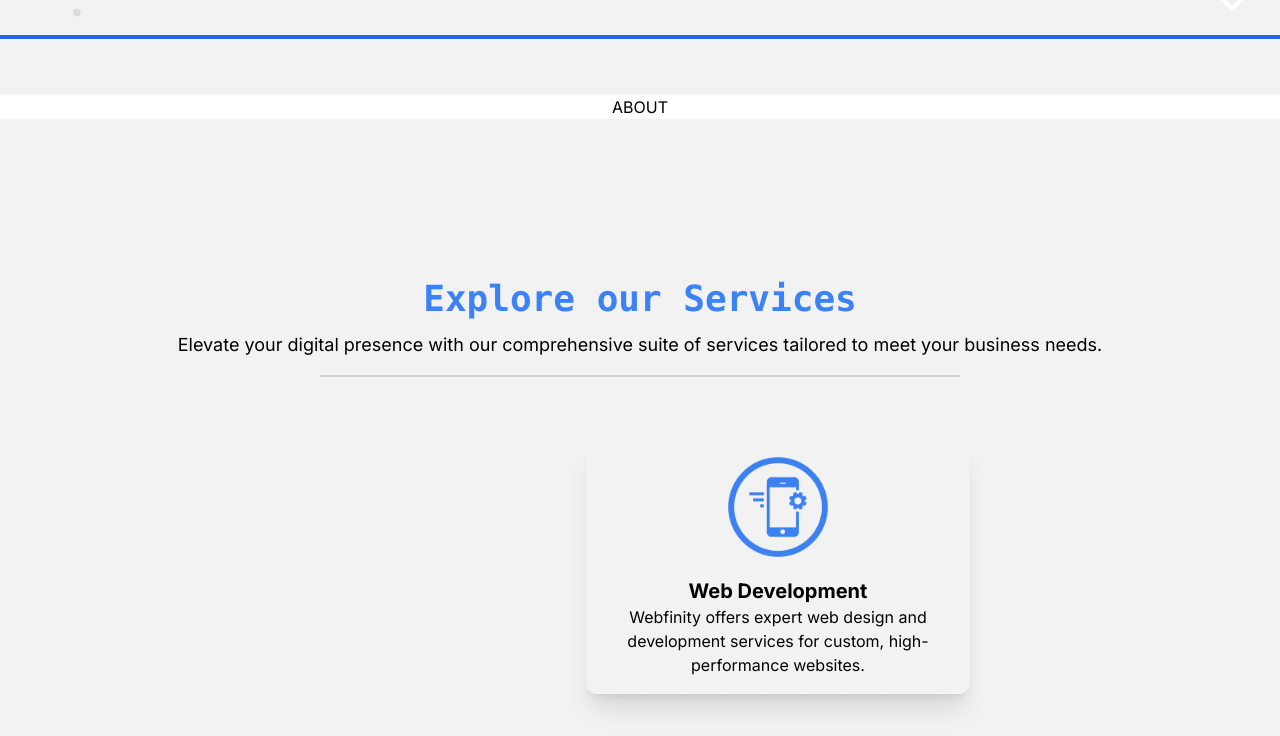
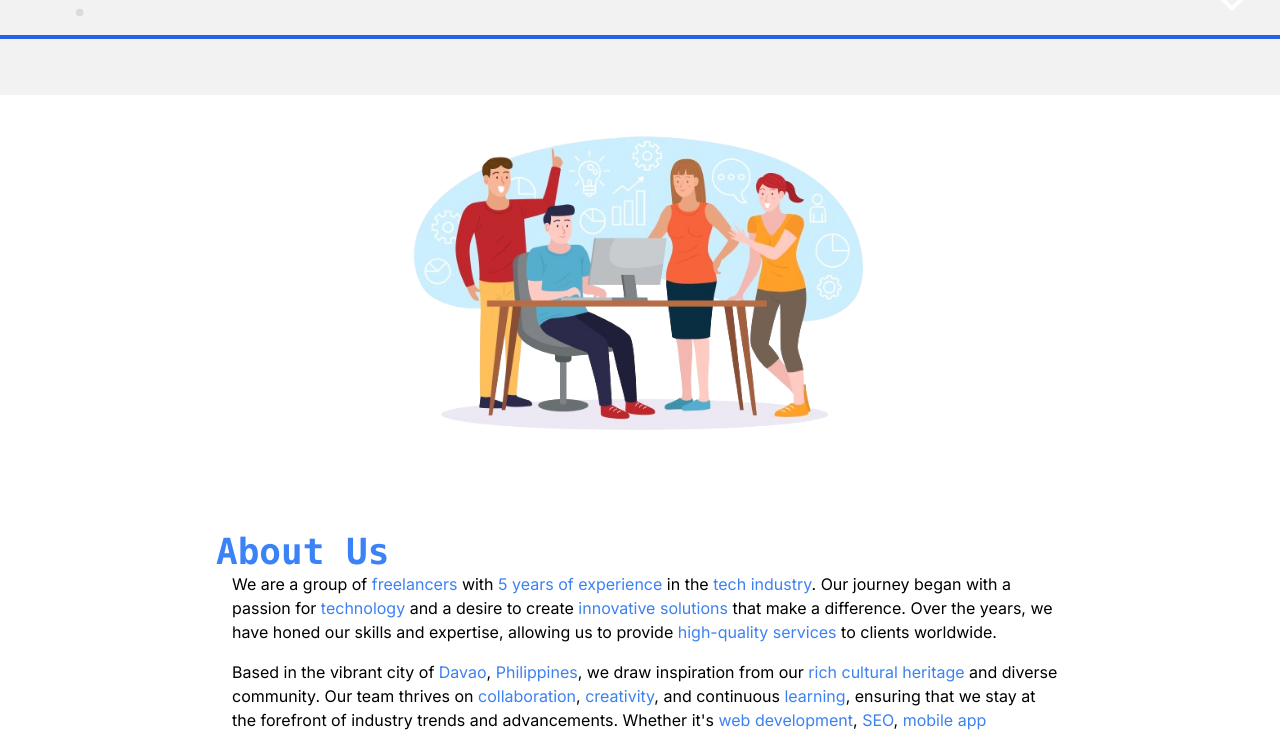
Before and after one commit to ITyukz11/Webfinity-IT-Solutions, a Next.js app: page / in a window 1280 px wide. Shown: the part 761-1497 px from the top of the page. Built offline with nearby package versions, Linux system fonts and the light colour scheme.

Commit message:
Added about content and fixed other contents

```diff
--- a/app/components/Header.tsx
+++ b/app/components/Header.tsx
@@ -6,6 +6,7 @@ import { FaSun } from 'react-icons/fa';
 import { useEffect, useRef, useState } from 'react';
 import { AnimatePresence, motion } from 'framer-motion';
 import { setCurrentActiveMenu } from '../menuSlice';
+import { usePathname } from 'next/navigation';
 
 interface HeaderProps {
     setDark: (darkProp: boolean) => void;
@@ -64,31 +65,34 @@ const Header: React.FC<HeaderProps> = ({ setDark }) => {
     };
     const menus = [
         {
-            href: '#home',
+            path: '#home',
             label: 'Home'
         },
         {
-            href: '#about',
+            path: '#about',
             label: 'About'
         },
         {
-            href: '#services',
+            path: '#services',
             label: 'Services'
         },
         {
-            href: '#team',
+            path: '#team',
             label: 'Team'
         },
         {
-            href: '#projects',
+            path: '#projects',
             label: 'Projects'
         },
         {
-            href: '#contact',
+            path: '#contact',
             label: 'Contact'
         }
     ];
 
+    const pathName = usePathname()
+    const MotionLink = motion(Link)
+   // console.log("pathName: ",pathName)
     return (
         <header
             className={`py-4 ${isDarkMode ? 'bg-dark' : 'bg-alternative-white'} w-full text-${isDarkMode ? 'white' : 'dark'}
@@ -114,14 +118,14 @@ const Header: React.FC<HeaderProps> = ({ setDark }) => {
                             <ul className='flex flex-row gap-5 relative'>
                                 {menus.map((menuItem, index) => (
                                     <li key={index} className="relative">
-                                        <Link
-                                            href={menuItem.href}
+                                        <MotionLink
+                                            href={menuItem.path}
                                             id={menuItem.label} // Set the id to the label
                                             className={`text-${isDarkMode ? 'white' : 'dark'} font-bold z-50 text-xs sm:text-xs md:text-sm  cursor-pointer hover:text-highlight pb-2 transition-colors`}
                                             onClick={() => handleMenuItemClick(menuItem.label)}
                                         >
                                             {menuItem.label}
-                                        </Link>
+                                        </MotionLink>
                                         <AnimatePresence>
                                             {activeMenuItem === menuItem.label && (
                                                 <motion.div
@@ -153,9 +157,16 @@ const Header: React.FC<HeaderProps> = ({ setDark }) => {
                                 className="sr-only z-50"
                             />
                             <div className={`w-12 h-6 rounded-full bg-highlight p-1 transition-all duration-300 `}>
-                                <div className={`bg-white w-4 h-4 rounded-full shadow-md transform ${isDarkMode ? 'translate-x-6' : 'translate-x-0'} transition-all duration-300 flex items-center justify-center`}>
-                                    {isDarkMode ? <FaSun className='bg-black rounded-full' size={18} color="#FFFF00" /> : <RiMoonLine className='bg-black rounded-full' size={18} color="#FFFF00" />}
-                                </div>
+
+                                <motion.div className={`bg-white w-4 h-4 rounded-full shadow-md transform ${isDarkMode ? 'translate-x-6' : 'translate-x-0'} transition-all duration-300 flex items-center justify-center`}
+                                    layout transition={{
+                                        type: "spring",
+                                        stiffness: 700,
+                                        damping: 30
+                                    }}>
+                                    {isDarkMode ? <FaSun className='bg-black rounded-full' size={18} color="#FFFF00" /> : <RiMoonLine className='bg-black rounded-full' size={18} color="#FFFF00"
+                                    />}
+                                </motion.div>
                             </div>
                         </label>
                     </div>
--- /dev/null
+++ b/app/components/Section.tsx
@@ -0,0 +1,24 @@
+import { useInView } from "framer-motion";
+import { useRef } from "react";
+import {motion} from 'framer-motion'
+
+interface Props {
+    children: any;
+  }
+export const Section: React.FC<Props> = ({ children }) => {
+    const ref = useRef(null);
+    const isInView = useInView(ref, { once: true });
+
+    return (
+      <section ref={ref}>
+        <motion.h1
+            className="text-4xl font-bold font-mono text-blue-500"
+            initial={{ x: -100, opacity: 0 }}
+            animate={{ x: 0, opacity: 1 }}
+            transition={{ delay: 1, duration: 1 }}
+        >
+          {children}
+        </motion.h1>
+      </section>
+    );
+  }
--- a/app/contents/AboutUs.tsx
+++ b/app/contents/AboutUs.tsx
@@ -1,17 +1,74 @@
-/* eslint-disable react/no-unescaped-entities */
-import React from 'react';
+import React, { useEffect, useState } from 'react';
 import { useSelector } from 'react-redux';
-
+import { AnimatePresence, motion } from 'framer-motion'
+import Image from 'next/image';
+import { Section } from '../components/Section';
 
 type Props = {};
 
 const AboutUs: React.FC<Props> = () => {
     const isDarkMode = useSelector((state: any) => state.theme.isDarkMode);
 
+    const [isVisible, setIsVisible] = useState(false);
+
+    useEffect(() => {
+      const options = {
+        root: null,
+        rootMargin: '0px',
+        threshold: 0.5 // 0.5 means when 50% of the element is visible
+      };
+
+      const observer = new IntersectionObserver((entries) => {
+        entries.forEach(entry => {
+          if (entry.isIntersecting) {
+            setIsVisible(true);
+            observer.unobserve(entry.target); // Stop observing once it's visible
+          }
+        });
+      }, options);
+
+      // Start observing the element
+      const element = document.getElementById('separator');
+      if (element) observer.observe(element);
+
+      // Clean up
+      return () => {
+        if (element) observer.unobserve(element);
+      };
+    }, []);
+
+console.log("isVisible? ", isVisible)
     return (
-        <div id='about' className={`transition-all duration-500 ${isDarkMode ? 'bg-black text-white ' : 'bg-white text-black'} w-full min-h-min z-40 flex flex-row justify-center`}>
+        <div id='about' className={`transition-all py-4 duration-500 ${isDarkMode ? 'bg-black text-white ' : 'bg-white text-black'} w-full min-h-min z-40 flex flex-row justify-center`}>
+            <motion.div className="flex flex-row flex-wrap gap-10 justify-center items-center">
+                <div>
+                    <Image src='/about/group-freelance.png' height={500} width={500} alt='group of freelancer image' />
+                </div>
+                <div className="max-w-4xl px-6 py-12">
+                    <Section>About Us</Section>
 
-            ABOUT
+                    <AnimatePresence>
+                        {isVisible && (
+                            <motion.div
+                                id='separator'
+                                className="border-t-2 border-gray-300 w-1/2 mb-3"
+                                initial={{ width: 0 }} // Initial width is 0
+                                animate={{ width: "100%" }} // Change width to full when active
+                                exit={{ width: 0 }} // Animate width from 100% to 0 when exiting
+                                transition={{
+                                    type: "ease",
+                                    duration: 0.1
+                                }}>
+                                    </motion.div>
+                        )}
+                    </AnimatePresence>
+
+                    <p className="mb-4 ml-4">We are a group of <span className="text-highlight">freelancers</span> with <span className="text-highlight">5 years of experience</span> in the <span className="text-highlight">tech industry</span>. Our journey began with a passion for <span className="text-highlight">technology</span> and a desire to create <span className="text-highlight">innovative solutions</span> that make a difference. Over the years, we have honed our skills and expertise, allowing us to provide <span className="text-highlight">high-quality services</span> to clients worldwide.</p>
+                    <p className="mb-4 ml-4">Based in the vibrant city of <span className="text-highlight">Davao</span>, <span className="text-highlight">Philippines</span>, we draw inspiration from our <span className="text-highlight">rich cultural heritage</span> and diverse community. Our team thrives on <span className="text-highlight">collaboration</span>, <span className="text-highlight">creativity</span>, and continuous <span className="text-highlight">learning</span>, ensuring that we stay at the forefront of industry trends and advancements. Whether it&apos;s <span className="text-highlight">web development</span>, <span className="text-highlight">SEO</span>, <span className="text-highlight">mobile app development</span>, or <span className="text-highlight">web design</span>, we are committed to delivering tailored solutions that exceed expectations.</p>
+                    <p className='ml-4'>We take pride in our <span className="text-highlight">work ethic</span>, <span className="text-highlight">professionalism</span>, and dedication to <span className="text-highlight">client satisfaction</span>. From <span className="text-highlight">startups</span> to <span className="text-highlight">established businesses</span>, we approach each project with <span className="text-highlight">enthusiasm</span> and a commitment to <span className="text-highlight">excellence</span>. As a result, we have built lasting relationships with our clients and have become a <span className="text-highlight">trusted partner</span> in their digital journey. Join us as we continue to <span className="text-highlight">innovate</span>, <span className="text-highlight">create</span>, and make a <span className="text-highlight">positive impact</span> in the world of technology.</p>
+                </div>
+            </motion.div>
+
         </div>
     );
 };
--- a/app/contents/Services.tsx
+++ b/app/contents/Services.tsx
@@ -42,10 +42,9 @@ const Services = () => {
       image: '/services/web-design.png'
     }
   ];
-  console.log("isMobile: ", isMobile)
 
   return (
-    <div id='services' className={`flex-wrap flex-col justify-center transition-all py-28 duration-500 ${isDarkMode ? 'bg-dark text-white' : 'bg-alternative-white text-black'} w-full min-h-min z-40 flex flex-row justify-center`}>
+    <div id='services' className={`flex-wrap flex-col justify-center transition-all py-4 duration-500 ${isDarkMode ? 'bg-dark text-white' : 'bg-alternative-white text-black'} w-full min-h-min z-40 flex flex-row justify-center`}>
       <div className="text-center py-12 w-full">
         <h1 className="text-4xl font-bold font-mono mb-3 text-blue-500">Explore our Services</h1>
         <h2 className="text-lg mb-4">Elevate your digital presence with our comprehensive suite of services tailored to meet your business needs.</h2>
--- a/app/contents/Team.tsx
+++ b/app/contents/Team.tsx
@@ -84,7 +84,7 @@ const Team = () => {
 
   return (
     <div id='team' className={`transition-all duration-500 ${isDarkMode ? 'bg-black text-white ' : 'bg-white text-black'}
-      w-full min-h-min z-40 flex flex-col flex-wrap justify-center text-center py-28 xs:text-xs sm:text-sm md:text-base`}>
+      w-full min-h-min z-40 flex flex-col flex-wrap justify-center text-center py-4 xs:text-xs sm:text-sm md:text-base`}>
       <div className="text-center py-12 w-full">
         <h1 className="text-4xl font-bold font-mono mb-3 text-blue-500">Meet our Team</h1>
         <h2 className="text-lg mb-4">Step into the heart of our organization and meet the exceptional individuals whose collective expertise, dedication, and passion drive the gears of our success.</h2>
@@ -111,23 +111,26 @@ const Team = () => {
               <h3 className="text-xl font-bold">{member.name}</h3>
               <p>{member.position}</p>
             </div>
-          <div className="flex mt-auto pt-5 justify-center">
+            <motion.div
+              className="flex mt-auto pt-5 justify-center"
+            >
               {Object.keys(member.socmed).map((key, index) => (
-              <a
+                <motion.a
                   key={index}
-                href={member.socmed[key as keyof typeof member.socmed]} // Type assertion here
+                  href={member.socmed[key as keyof typeof member.socmed]}
                   target="_blank"
                   rel="noopener noreferrer"
                   className="mr-2"
+                  whileHover={{ scale: 1.2 }} // Scale the icon larger on hover
                 >
                   {key === 'facebook' && <FaFacebook size={20} />}
                   {key === 'linkedin' && <FaLinkedin size={20} />}
                   {key === 'upwork' && <SiUpwork size={20} />}
                   {key === 'github' && <FaGithub size={20} />}
-              </a>
+                </motion.a>
               ))}
+            </motion.div>
 
-          </div>
         </motion.div>
       ))}
       </div>
--- a/app/page.tsx
+++ b/app/page.tsx
@@ -106,6 +106,7 @@ export default function Home() {
                 className="h-1 bg-blue-600 fixed bottom-0 left-0 right-0 z-[200]"
                 style={{ scaleX: scaleX }}
             />
+
         <Footer />
         <AnimatePresence>
           {isOpen && (
```
Also changed, not shown: public/about/group-freelance.png (added). Lines whose indentation alone changed are shown as unchanged.
